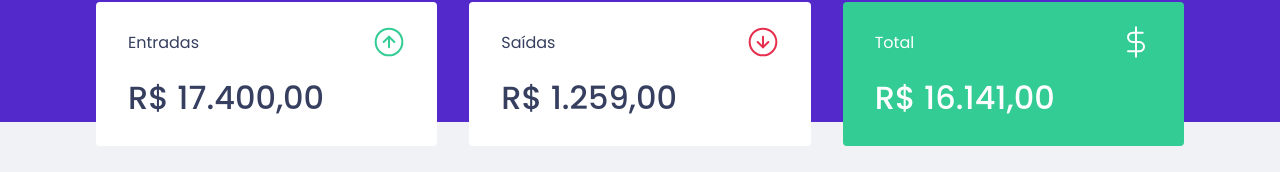
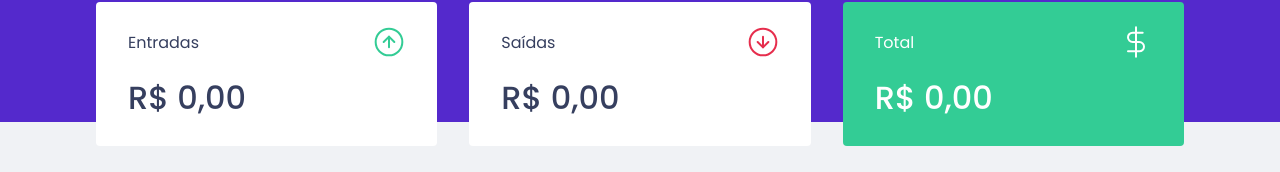
Before and after one commit to murilorvargas/dtmoney, a React (Create React App) app: page / in a window 1280 px wide. Shown: the part 150-322 px from the top of the page. Built offline with nearby package versions, Linux system fonts and the light colour scheme; no server answers; what miragejs would draw is missing.

Commit message:
Feat: calculate summary

```diff
--- a/src/components/Summary/index.tsx
+++ b/src/components/Summary/index.tsx
@@ -10,6 +10,21 @@
 export function Summary() {
   const { transactions } = useContext(TransactionsContext)
 
+  const summary = transactions.reduce((acc, transaction) => {
+    if(transaction.type === 'deposit') {
+      acc.deposits += transaction.amount
+      acc.total += transaction.amount
+    }else{
+      acc.withdraws += transaction.amount
+      acc.total -= transaction.amount
+    }
+    return acc
+  },{
+    deposits: 0,
+    withdraws: 0,
+    total: 0
+  })
+
   return (
     <Container>
       <div>
@@ -17,21 +32,36 @@
           <p>Entradas</p>
           <img src={incomeImg} alt="Entradas" />
         </header>
-        <strong>R$ 17.400,00</strong>
+        <strong>
+        {new Intl.NumberFormat('pt-BR', {
+          style: 'currency',
+          currency: 'BRL'
+        }).format(summary.deposits)}
+        </strong>
       </div>
       <div>
         <header>
           <p>Saídas</p>
           <img src={outcomeIgm} alt="Saídas" />
         </header>
-        <strong>R$ 1.259,00</strong>
+        <strong>
+        {new Intl.NumberFormat('pt-BR', {
+          style: 'currency',
+          currency: 'BRL'
+        }).format(summary.withdraws)}
+        </strong>
       </div>
       <div className="highlight-background">
         <header>
           <p>Total</p>
           <img src={totalIgm} alt="Total" />
         </header>
-        <strong>R$ 16.141,00</strong>
+        <strong>
+        {new Intl.NumberFormat('pt-BR', {
+          style: 'currency',
+          currency: 'BRL'
+        }).format(summary.total)}
+        </strong>
       </div>
     </Container>
   )
```
